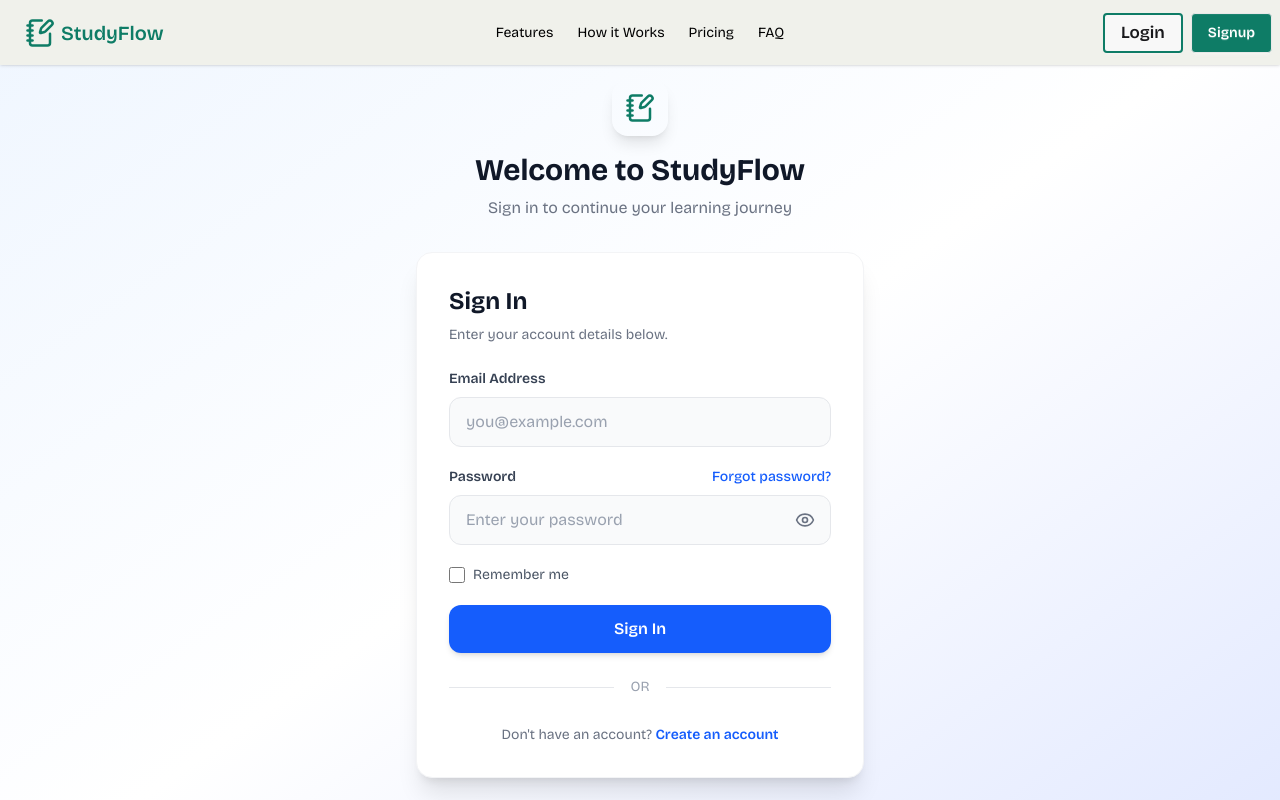
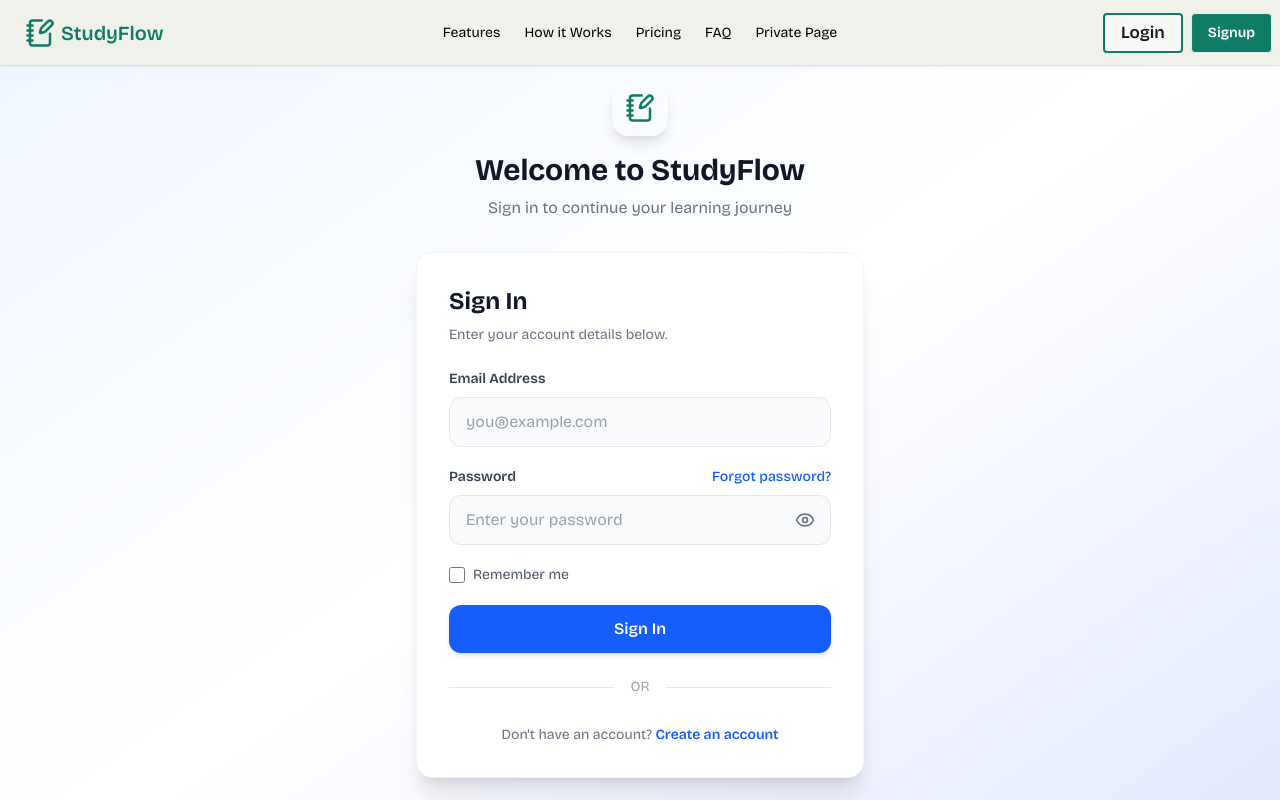
Before and after one commit to mdhimonmia64/studyFlow-react, a React (Vite) app: page /sign-in in a window 1280 px wide. Shown: the top 800 px of the page. Built offline with nearby package versions, Linux system fonts and the light colour scheme; no server answers.

Commit message:
private page add

```diff
--- a/src/components/Navbar.jsx
+++ b/src/components/Navbar.jsx
@@ -42,6 +42,9 @@ const Navbar = () => {
       </li>
       <li>
         <Link to="/">FAQ</Link>
+      </li>
+      <li>
+        <Link to="/private">Private Page</Link>
       </li>
     </>
   );
--- a/src/main.jsx
+++ b/src/main.jsx
@@ -12,6 +12,8 @@ import MainLayout from "./layout/MainLayout";
 import SignUp from "./pages/signUp/SignUp";
 import { ToastContainer } from "react-toastify";
 import AuthContext from "./context/AuthContext";
+import Private from "./pages/private/Private";
+import PrivateRoute from "./privateRoute/PrivateRoute";
 
 const router = createBrowserRouter([
   {
@@ -38,6 +40,14 @@ const router = createBrowserRouter([
         path: "/sign-up",
         element: <SignUp />,
       },
+      {
+        path: "/private",
+        element: (
+          <PrivateRoute>
+            <Private />
+          </PrivateRoute>
+        ),
+      },
     ],
   },
   {
--- /dev/null
+++ b/src/pages/private/Private.jsx
@@ -0,0 +1,11 @@
+import React from "react";
+
+const Private = () => {
+  return (
+    <div className="h-screen bg-pink-600 text-white text-5xl font-bold flex justify-center items-center">
+      Private page
+    </div>
+  );
+};
+
+export default Private;
--- /dev/null
+++ b/src/privateRoute/PrivateRoute.jsx
@@ -0,0 +1,18 @@
+import React from 'react';
+import useAuth from '../hooks/useAuth';
+import { Navigate } from 'react-router';
+
+const PrivateRoute = ({children}) => {
+    const {user,loading} = useAuth();
+
+    if(loading){
+        return <span className="loading loading-spinner text-success"></span>
+    }
+    if(!user){
+        return <Navigate to="/sign-in" replace/>
+    }
+
+    return children;
+};
+
+export default PrivateRoute;
```
